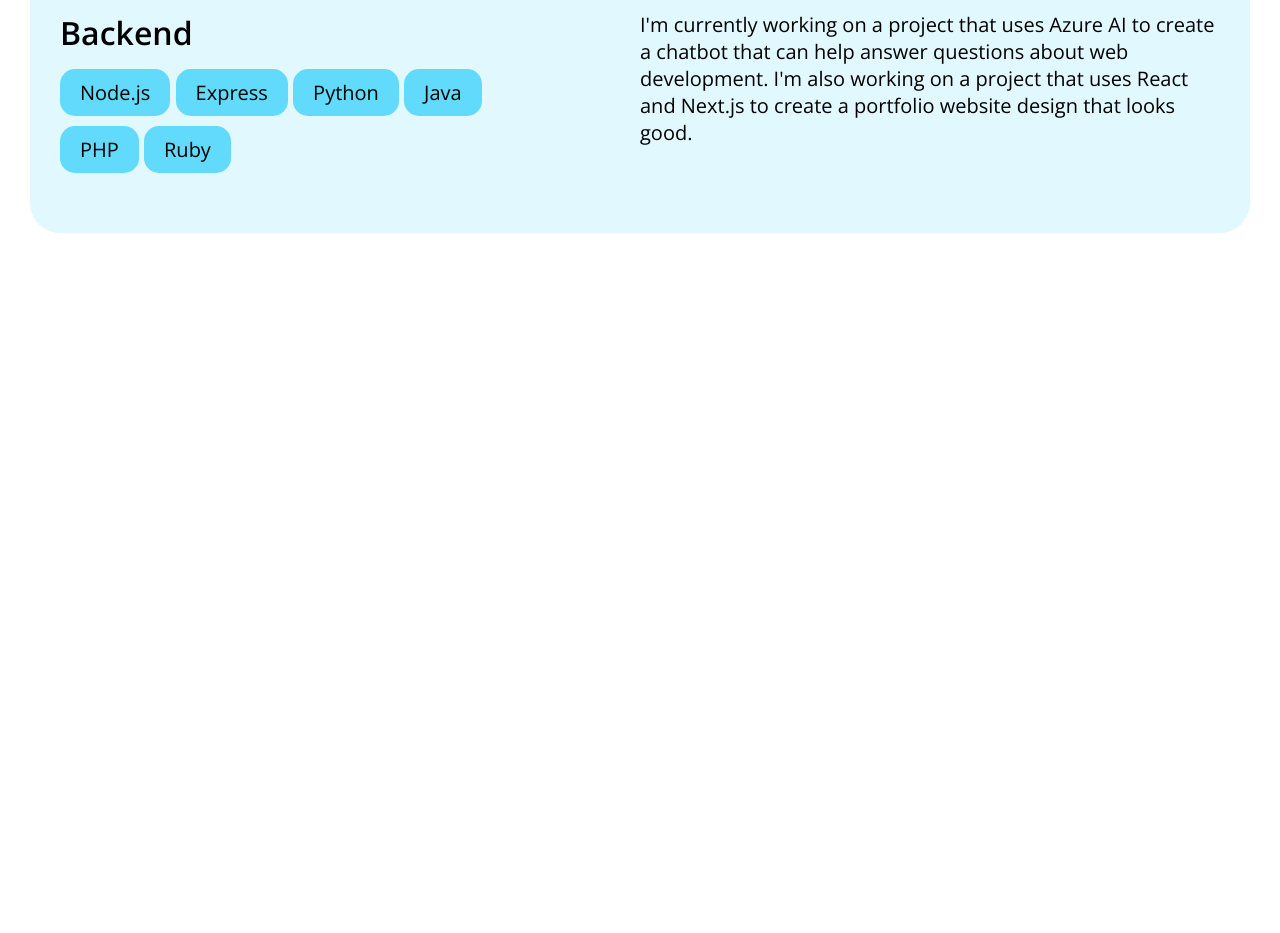
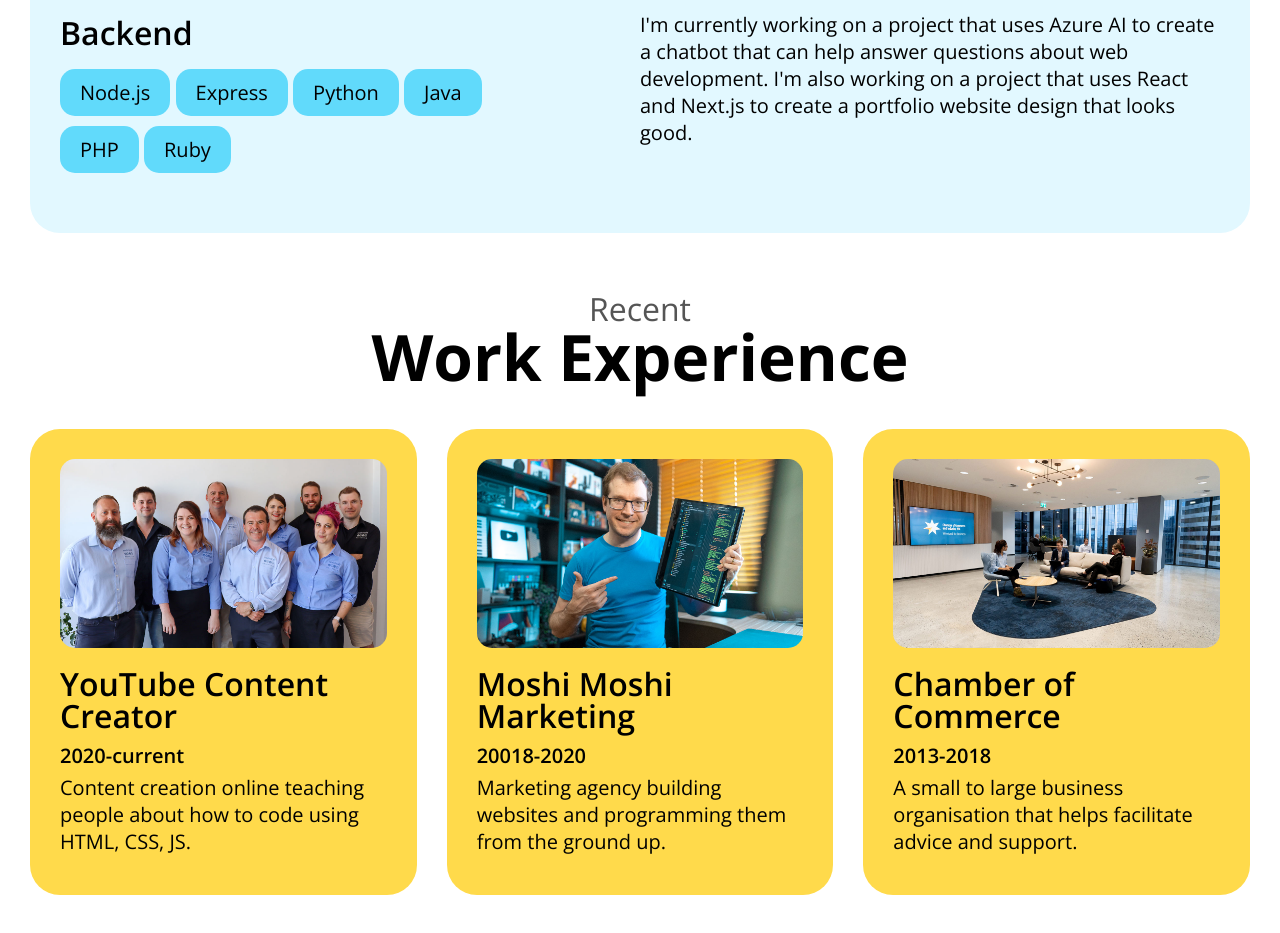
Before and after one commit to shubham-mishra-ca/shubham-mishra-portfolio, a plain HTML site: page index.html in a window 1280 px wide. Shown: the part 1275-2208 px from the top of the page. Before the commit the page ends 1538 px from the top, so only its background shows below. Drawn offline with nearby package versions, Linux system fonts and the light colour scheme.

Commit message:
Added Structure and Styling for  work experience section to homepage

```diff
--- a/index.html
+++ b/index.html
@@ -152,6 +152,55 @@
 			</div>
 		</section>
 
+        <section class="work-experience container">
+			<h2>
+				<small>Recent</small>
+				Work Experience
+			</h2>
+			<div class="jobs">
+				<article>
+					<figure>
+						<div>
+							<img src="./imgs/workplace-1.jpg" alt="Workplace 1 - YouTube Creator" width="100%" />
+							<figcaption>
+								Workplace - 1 YouTube Creator
+							</figcaption>
+						</div>
+					</figure>
+					<h3>YouTube Content Creator</h3>
+					<div>2020-current</div>
+					<p>Content creation online teaching people about how to code using HTML, CSS, JS.</p>
+				</article>
+				<article>
+					<figure>
+						<div>
+							<img src="./imgs/workplace-2.jpg" alt="Workplace 2 - Moshi Moshi Marketing" width="100%" />
+							<figcaption>
+								Workplace - Moshi Moshi Marketing
+							</figcaption>
+						</div>
+					</figure>
+					<h3>Moshi Moshi Marketing</h3>
+					<div>20018-2020</div>
+					<p>Marketing agency building websites and programming them from the ground up. </p>
+				</article>
+				<article>
+					<figure>
+						<div>
+							<img src="./imgs/workplace-3.jpg" alt="Workplace 3 - Chamber of Commerce" width="100%" />
+							<figcaption>
+								Workplace - Chamber of Commerce
+							</figcaption>
+						</div>
+					</figure>
+					<h3>Chamber of Commerce</h3>
+					<div>2013-2018</div>
+					<p>A small to large business organisation that helps facilitate advice and support.</p>
+				</article>
+
+			</div>
+		</section>
+
     </main>
 </body>
 
--- a/styles.css
+++ b/styles.css
@@ -13,7 +13,7 @@
   --base-400: #555;
   --base-800: #000;
   --yellow: #ffda4b;
-  --yello-100: #fffbe6;
+  --yellow-100: #fffbe6;
   --yellow-400: #ffda4b;
   --yellow-800: #8b6f00;
   --blue: #0a61ae;
@@ -28,6 +28,7 @@
   font-optical-sizing: auto;
   font-style: normal;
   font-size: 20px;
+  padding-bottom: 1000px;
 }
 
 
@@ -367,3 +368,71 @@
 		}
 	}
 }
+
+
+.work-experience{
+	.jobs {
+		display:flex;
+		gap:30px;
+		@media(max-width:1024px){
+			flex-direction:column;
+		}
+		article {
+			background-color: var(--yellow);
+			padding:30px;
+			border-radius:30px;
+			flex:1;
+			h3 {
+				margin-top:20px;
+				margin-bottom:10px;
+			}
+			div {
+				font-weight:600;
+				margin-bottom:5px;
+				color: var(--base-800);
+			}
+			p {
+				margin-bottom:10px;
+			}
+			figure {
+				width:100%;
+				padding-top:56.25%;
+				overflow:hidden;
+				position:relative;
+				border-radius:15px;
+				img {
+					position:absolute;
+					top:0;
+					left:0;
+					height:100%;
+					object-fit:cover;
+					transition: ease 3s all;
+				}
+				figcaption {
+					position:absolute;
+					bottom:0;
+					left:0;
+					right:0;
+					background-color: rgba(0,0,0,0.5);
+					color: var(--base-100);
+					text-align:center;
+					padding:10px;
+					opacity:0;
+					visibility:hidden;
+					transition: ease 0.3s all;
+				}
+
+				&:hover {
+					figcaption {
+						opacity:1;
+						visibility:visible;
+					}
+					img {
+						transform: scale(1.2);
+					}
+				}
+
+			}
+		}
+	}
+}
```
